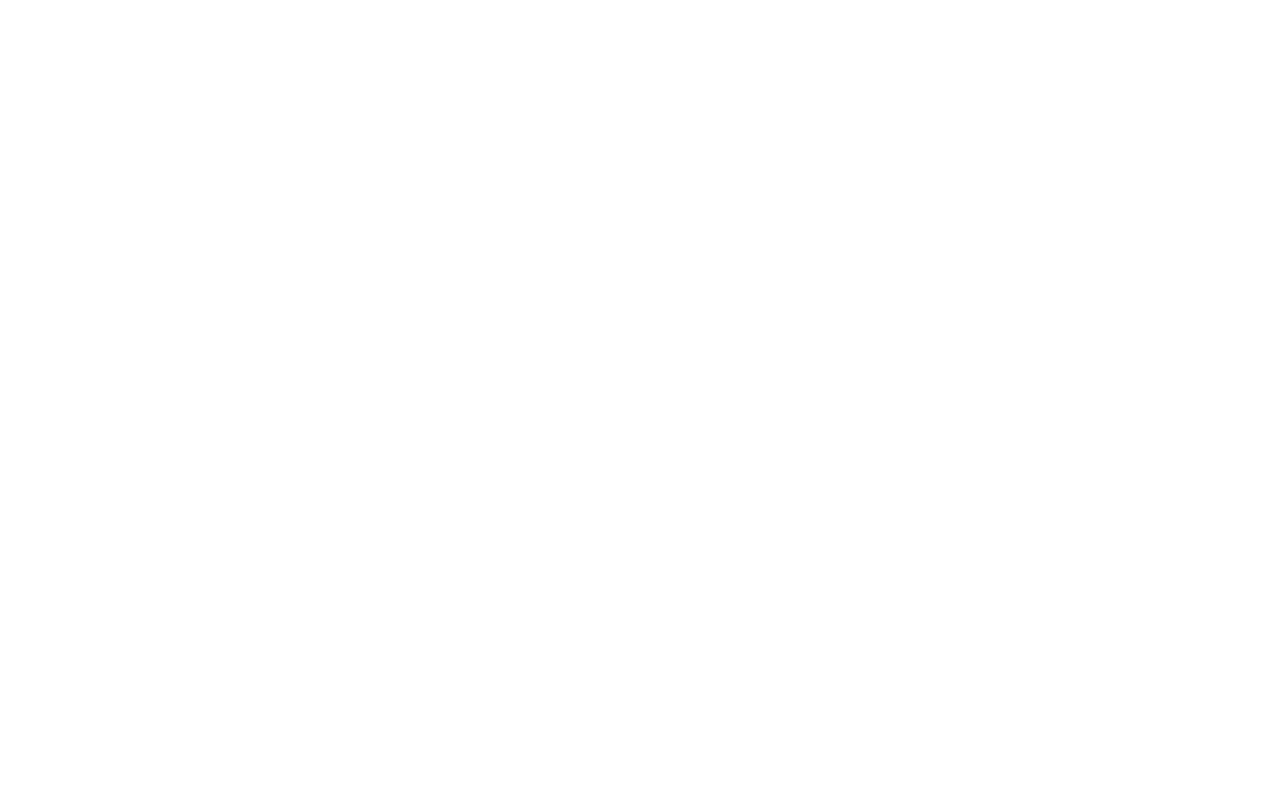
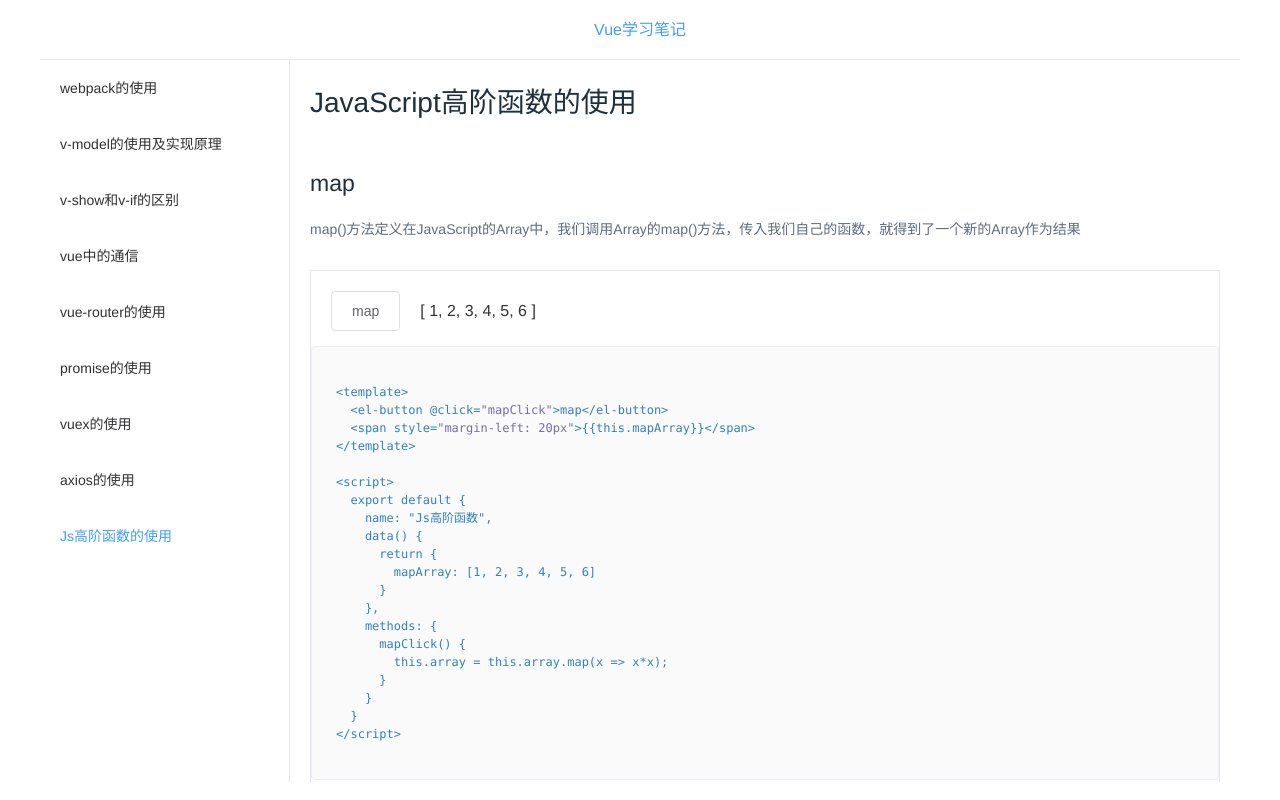
Before and after one commit to 962837345/abc, a Vue app: page /home/jsFunction in a window 1280 px wide. Built offline with nearby package versions, Linux system fonts and the light colour scheme.

Commit message:
axios的使用和Js高阶函数

```diff
--- a/package.json
+++ b/package.json
@@ -7,6 +7,7 @@
     "build": "vue-cli-service build"
   },
   "dependencies": {
+    "axios": "^0.19.2",
     "core-js": "^3.6.5",
     "vue": "^2.6.11",
     "vue-router": "^3.2.0",
--- a/src/components/Container.vue
+++ b/src/components/Container.vue
@@ -40,6 +40,7 @@
     text-align: left;
     color: #333;
     line-height: 200px;
+    border-right: solid 1px #e6e6e6;
   }
 
   .el-main {
--- a/src/components/NavMenu.vue
+++ b/src/components/NavMenu.vue
@@ -11,6 +11,8 @@
       <el-menu-item index="/home/routerCom">vue-router的使用</el-menu-item>
       <el-menu-item index="/home/promise">promise的使用</el-menu-item>
       <el-menu-item index="/home/vuex">vuex的使用</el-menu-item>
+      <el-menu-item index="/home/axios">axios的使用</el-menu-item>
+      <el-menu-item index="/home/jsFunction">Js高阶函数的使用</el-menu-item>
     </el-menu>
   </el-row>
 </template>
@@ -36,4 +38,8 @@
   .router-link-active {
     color: #409EFF;
   }
+
+  .el-menu-vertical-demo{
+    border: 0;
+  }
 </style>
--- a/src/main.js
+++ b/src/main.js
@@ -16,15 +16,13 @@
 Vue.use(Input);
 Vue.use(Button);
 
-import axios from 'axios'
-
 
 Vue.config.productionTip = false;
 
 router.beforeEach((to,from,next) => {
   document.title = to.meta.title;
   next();
-})
+});
 
 
 new Vue({
--- /dev/null
+++ b/src/network/request.js
@@ -0,0 +1,31 @@
+import axios from 'axios'
+
+export function request(config) {
+  //创建axios实例
+  const instance = axios.create({
+    baseURL: 'http://123.207.32.32:8000',
+    timeout: 5000
+  });
+
+  //请求拦截
+  instance.interceptors.request.use(config => {
+    // 1.config中的一些信息不符合服务器的要求
+
+    // 2.每次发送网络请求时，都希望在界面中显示一个请求的图标
+
+    // 3.某些网络请求（登录（token）），必须携带一些特殊的信息
+    return config
+  },err => {
+    console.log(err);
+  });
+
+  //响应拦截
+  instance.interceptors.response.use(res => {
+    // 只返回data，不返回额外附加的一些属性
+    return res.data
+  },err => {
+    console.log(err);
+  });
+
+  return instance(config)
+}
--- a/src/router/index.js
+++ b/src/router/index.js
@@ -72,6 +72,22 @@
           title: 'vuex的使用'
         },
         component: () => import('../views/Vuex.vue')
+      },
+      {
+        path: 'axios',
+        name: 'axios',
+        meta: {
+          title: 'axios的使用'
+        },
+        component: () => import('../views/Axios.vue')
+      },
+      {
+        path: 'jsFunction',
+        name: 'jsFunction',
+        meta: {
+          title: 'Js高阶函数的使用'
+        },
+        component: () => import('../views/JsFunction')
       }
     ]
   }
--- /dev/null
+++ b/src/views/Axios.vue
@@ -0,0 +1,105 @@
+<template>
+  <section class="page_component">
+    <h2>axios的使用</h2>
+    <h3>axios实例和模块封装</h3>
+    <p>使用axios实例而不是使用axios全局对象可以方便以后扩展使用不同ip地址</p>
+    <p>对axios进行模块封装可以使得更方便维护</p>
+    <div class="page_content">
+      <div class="page_code">
+        <span>在request.js中对axios进行实例化和封装</span>
+      </div>
+      <pre>
+        <code class="hljs">import axios from 'axios'
+
+export function request(config) {
+  //创建axios实例
+  const instance = axios.create({
+    baseURL: 'http://123.207.32.32:8000',
+    timeout: 5000
+  })
+
+  return instance(config)
+}
+        </code>
+      </pre>
+    </div>
+
+    <div class="page_content">
+      <div class="page_code">
+        <el-button @click="buttonClick">发送请求</el-button>
+      </div>
+      <pre>
+        <code class="hljs">&lt;el-button @click=<span class="hljs-string">"buttonClick"</span>&gt;发送请求&lt;/el-button&gt;
+
+&lt;script&gt;
+  import {request} from "../network/request";
+
+  export default {
+    name: "Axios",
+    methods: {
+      buttonClick() {
+        request({
+          url: 'home/multidata'
+        }).then(res => {
+          console.log(res);
+        }).catch(err => {
+          console.log(err);
+        })
+      }
+    }
+  }
+&lt;/script&gt;
+        </code>
+      </pre>
+    </div>
+
+    <h3>axios拦截器</h3>
+      <pre>
+        <code class="hljs">
+  //请求拦截
+  instance.interceptors.request.use(config => {
+    // 1.config中的一些信息不符合服务器的要求
+
+    // 2.每次发送网络请求时，都希望在界面中显示一个请求的图标
+
+    // 3.某些网络请求（登录（token）），必须携带一些特殊的信息
+    return config
+  },err => {
+    console.log(err);
+  });
+
+  //响应拦截
+  instance.interceptors.response.use(res => {
+    // 只返回data，不返回额外附加的一些属性
+    return res.data
+  },err => {
+    console.log(err);
+  });
+        </code>
+      </pre>
+  </section>
+
+</template>
+
+<script>
+  import {request} from "../network/request";
+
+  export default {
+    name: "Axios",
+    methods: {
+      buttonClick() {
+        request({
+          url: 'home/multidata'
+        }).then(res => {
+          console.log(res);
+        }).catch(err => {
+          console.log(err);
+        })
+      }
+    }
+  }
+</script>
+
+<style scoped>
+
+</style>
--- /dev/null
+++ b/src/views/JsFunction.vue
@@ -0,0 +1,140 @@
+<template>
+  <section class="page_component">
+    <h2>JavaScript高阶函数的使用</h2>
+    <h3>map</h3>
+    <p>map()方法定义在JavaScript的Array中，我们调用Array的map()方法，传入我们自己的函数，就得到了一个新的Array作为结果</p>
+    <div class="page_content">
+      <div class="page_code">
+        <el-button @click="mapClick">map</el-button>
+        <span style="margin-left: 20px">{{this.mapArray}}</span>
+      </div>
+      <pre>
+        <code class="hljs">
+&lt;template&gt;
+  &lt;el-button @click=<span class="hljs-string">"mapClick"</span>&gt;map&lt;/el-button&gt;
+  &lt;span style=<span class="hljs-string">"margin-left: 20px"</span>&gt;<span v-pre>{{this.mapArray}}</span>&lt;/span&gt;
+&lt;/template&gt;
+
+&lt;script&gt;
+  export default {
+    name: "Js高阶函数",
+    data() {
+      return {
+        mapArray: [1, 2, 3, 4, 5, 6]
+      }
+    },
+    methods: {
+      mapClick() {
+        this.array = this.array.map(x => x*x);
+      }
+    }
+  }
+&lt;/script&gt;
+        </code>
+      </pre>
+    </div>
+
+    <h3>reduce</h3>
+    <p>Array的reduce()把一个函数作用在这个Array的[x1, x2, x3...]上，这个函数必须接收两个参数，reduce()把结果继续和序列的下一个元素做累积计算</p>
+    <div class="page_content">
+      <div class="page_code">
+        <el-button @click="reduceClick">reduce</el-button>
+        <span style="margin-left: 20px">{{this.reduceArray}}</span>
+        <span style="margin-left: 20px">the sum is :{{this.reduceNum}}</span>
+      </div>
+      <pre>
+        <code class="hljs">
+&lt;template&gt;
+  &lt;el-button @click=<span class="hljs-string">"reduceClick"</span>&gt;reduce&lt;/el-button&gt;
+  &lt;span style=<span class="hljs-string">"margin-left: 20px"</span>&gt;<span v-pre>{{this.reduceArray}}</span>&lt;/span&gt;
+  &lt;span style=<span class="hljs-string">"margin-left: 20px"</span>&gt;<span
+            v-pre>the sum is :{{this.reduceNum}}</span>&lt;/span&gt;
+&lt;/template&gt;
+
+&lt;script&gt;
+  export default {
+    name: "Js高阶函数",
+    data() {
+      return {
+        reduceArray: [1,3,5,7,9],
+        reduceNum: ''
+      }
+    },
+    methods: {
+      reduceClick() {
+        this.reduceNum = this.reduceArray.reduce((x,y) => x + y)
+      }
+    }
+  }
+&lt;/script&gt;
+        </code>
+      </pre>
+    </div>
+
+    <h3>filter</h3>
+    <p>filter也是一个常用的操作，它用于把Array的某些元素过滤掉，然后返回剩下的元素</p>
+    <div class="page_content">
+      <div class="page_code">
+        <el-button @click="filterClick">filter</el-button>
+        <span style="margin-left: 20px">before:{{this.filterBefore}}</span>
+        <span style="margin-left: 20px">after:{{this.filterAfter}}</span>
+      </div>
+      <pre>
+        <code class="hljs">
+&lt;template&gt;
+  &lt;el-button @click=<span class="hljs-string">"reduceClick"</span>&gt;reduce&lt;/el-button&gt;
+  &lt;span style=<span class="hljs-string">"margin-left: 20px"</span>&gt;<span v-pre>before:{{this.filterBefore}}</span>&lt;/span&gt;
+  &lt;span style=<span class="hljs-string">"margin-left: 20px"</span>&gt;<span v-pre>after:{{this.filterAfter}}</span>&lt;/span&gt;
+&lt;/template&gt;
+
+&lt;script&gt;
+  export default {
+    name: "Js高阶函数",
+    data() {
+      return {
+        filterBefore: [4,8,12,16,20],
+        filterAfter: []
+      }
+    },
+    methods: {
+      filterClick() {
+        this.filterAfter = this.filterBefore.filter(x => x > 10)
+      }
+    }
+  }
+&lt;/script&gt;
+        </code>
+      </pre>
+    </div>
+  </section>
+</template>
+
+<script>
+  export default {
+    name: "Js高阶函数",
+    data() {
+      return {
+        mapArray: [1, 2, 3, 4, 5, 6],
+        reduceArray: [1, 3, 5, 7, 9],
+        reduceNum: '',
+        filterBefore: [4,8,12,16,20],
+        filterAfter: []
+      }
+    },
+    methods: {
+      mapClick() {
+        this.array = this.array.map(x => x * x);
+      },
+      reduceClick() {
+        this.reduceNum = this.reduceArray.reduce((x, y) => x + y)
+      },
+      filterClick() {
+        this.filterAfter = this.filterBefore.filter(x => x > 10)
+      }
+    }
+  }
+</script>
+
+<style scoped>
+
+</style>
```
